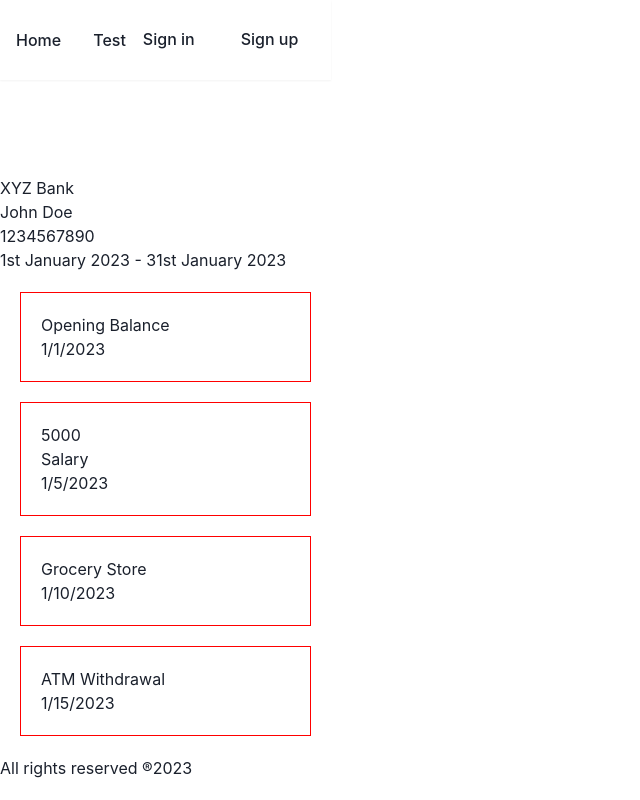
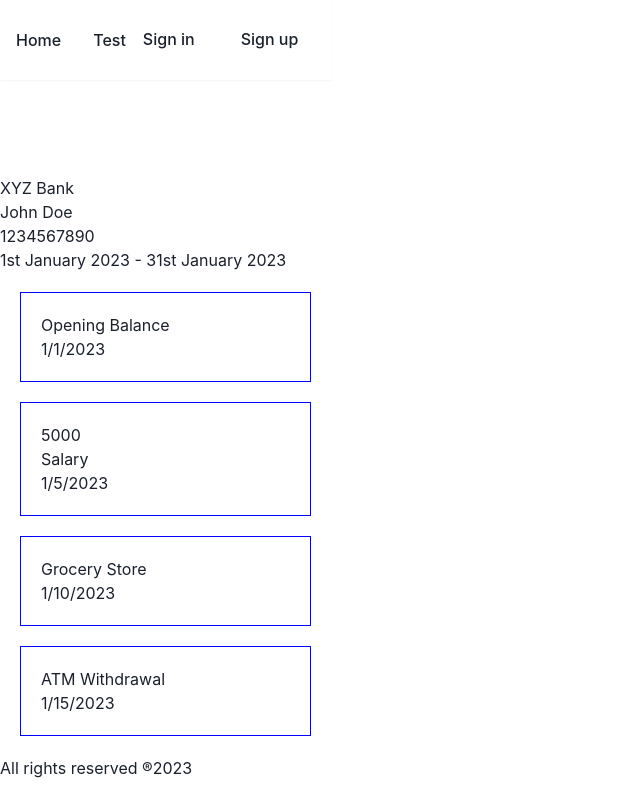
Before and after one commit to StratievMartin/scalebank-frontend, a React (Vite) app: page / in a window 1280 px wide. Shown: the whole page, without its empty margins (0-640 px from the left). Built offline with nearby package versions, Linux system fonts and the light colour scheme.

Commit message:
minor changes

```diff
--- a/src/pages/home.tsx
+++ b/src/pages/home.tsx
@@ -1,5 +1,7 @@
 import { Box } from '@chakra-ui/react'
 import { mock } from '../mock-data/mock.js'
+import { homeStyles } from './homeStyles'
+
 export default function Home() {
   interface Transaction {
     id: number
@@ -19,7 +21,7 @@ export default function Home() {
       <Box>
         {mock.transactions.map((transaction: Transaction) => {
           return (
-            <Box border="1px solid red" p="20px" m="20px" key={transaction.id}>
+            <Box sx={homeStyles} key={transaction.id}>
               <p>{transaction?.deposit}</p>
               <p>{transaction?.description}</p>
               <p>{transaction?.date}</p>
--- /dev/null
+++ b/src/pages/homeStyles.jsx
@@ -0,0 +1,5 @@
+export const homeStyles = {
+  border: '1px solid blue',
+  padding: '20px',
+  margin: '20px',
+}
```
